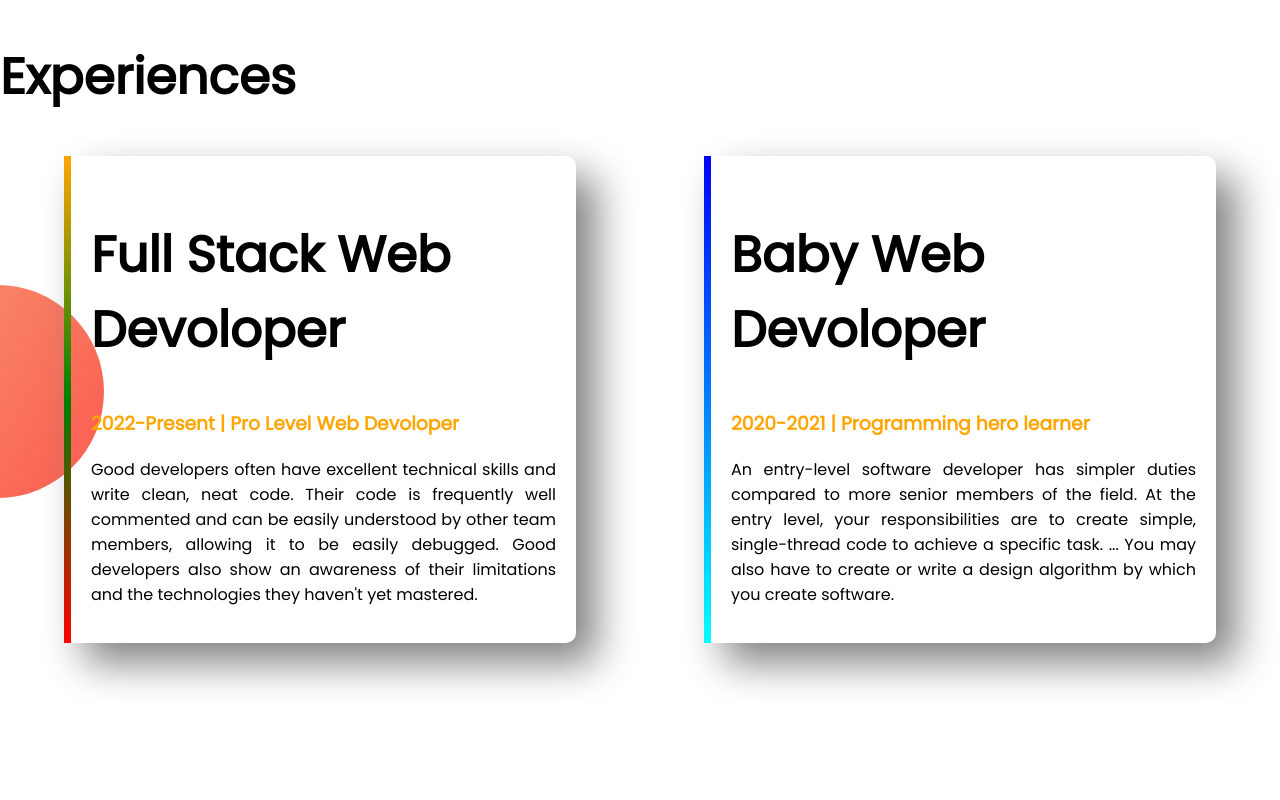
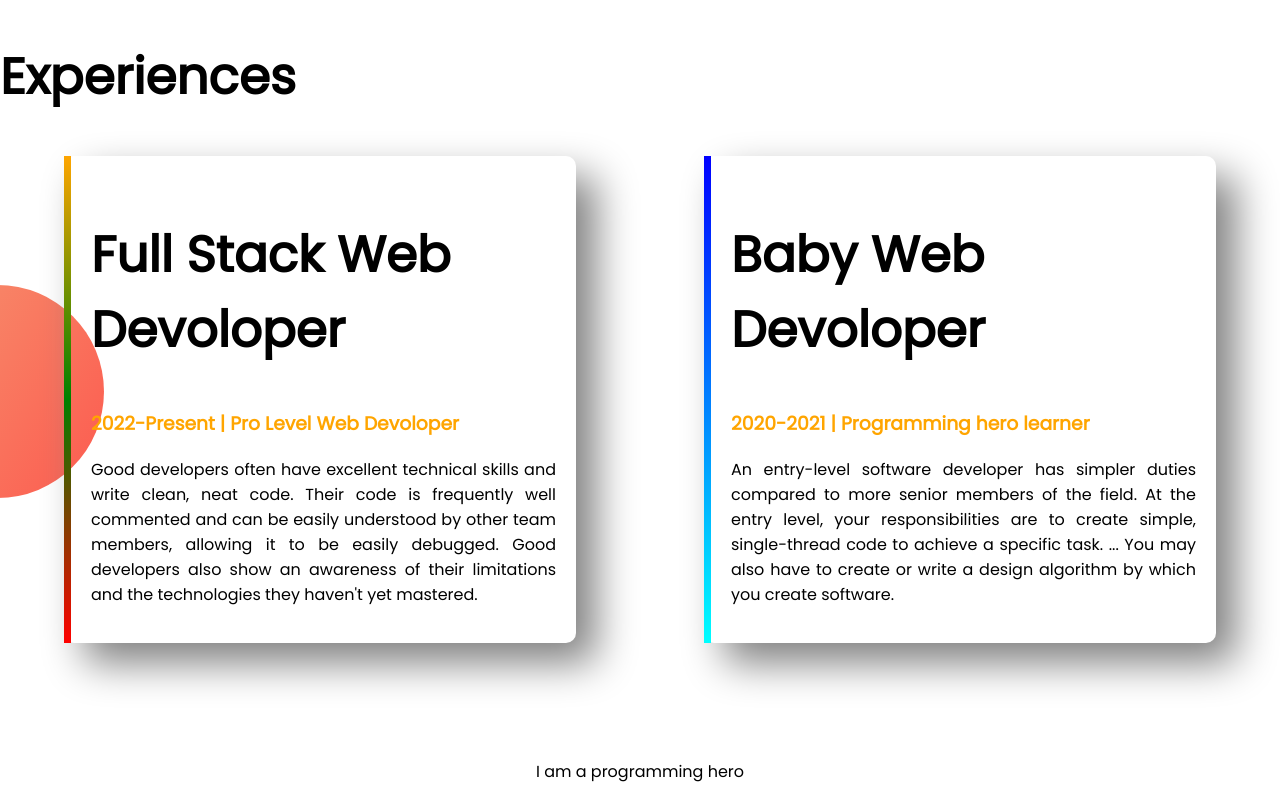
Before and after one commit to sourav77/developer-portfolio, a plain HTML site: page index.html in a window 1280 px wide. Shown: the part 1227-2027 px from the top of the page. Before the commit the page ends 1972 px from the top, so only its background shows below. Drawn offline with Linux system fonts and the light colour scheme.

Commit message:
footer dded done

```diff
--- a/index.html
+++ b/index.html
@@ -72,6 +72,9 @@
         </div>
 
     </section>
+    <footer>
+        <p>I am a programming hero</p>
+    </footer>
 </body>
 
 </html>
--- a/style.css
+++ b/style.css
@@ -69,3 +69,7 @@ p{
     border-image-slice: 1;
 
 }
+
+footer p{
+    text-align: center;
+}
```
